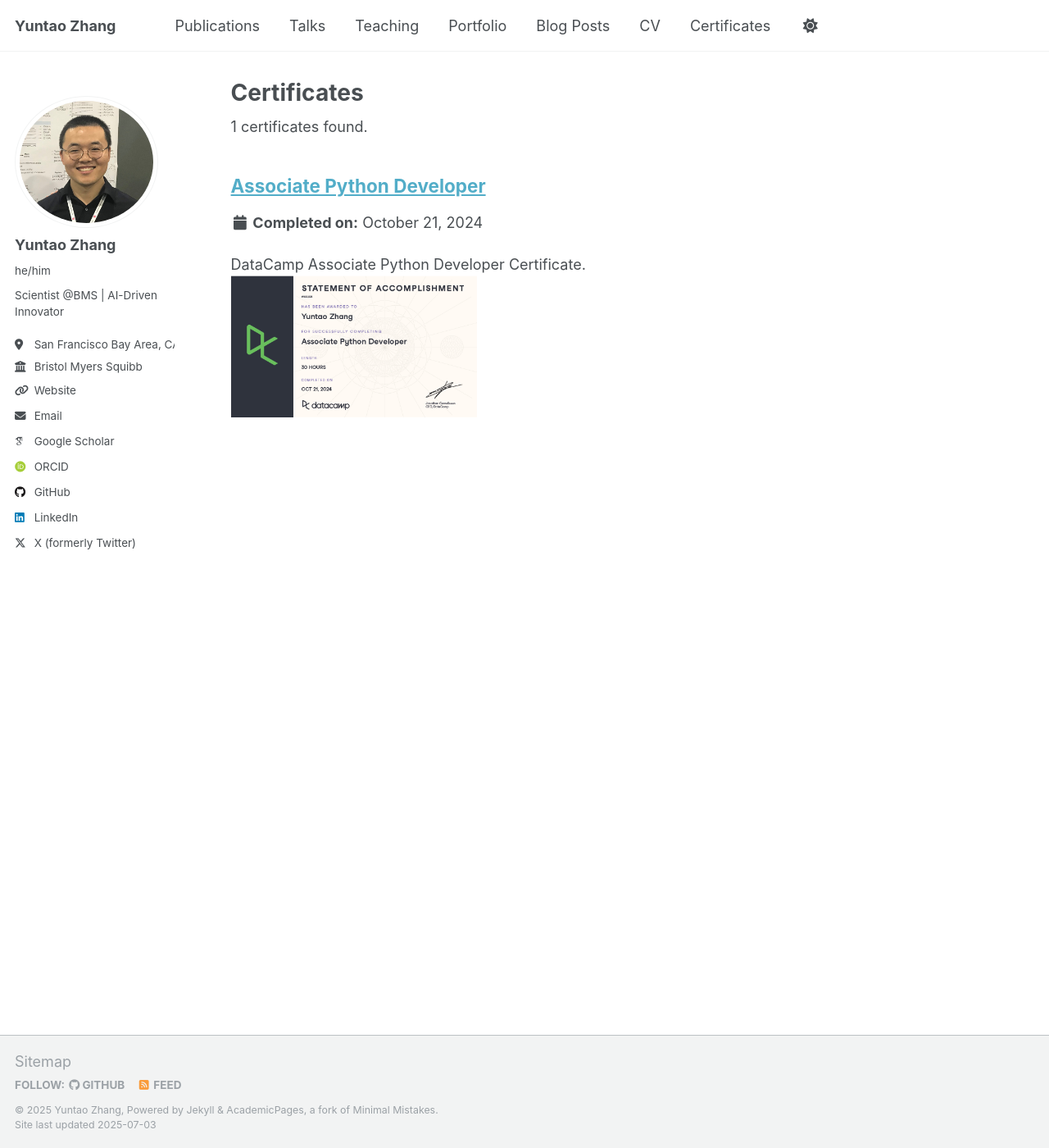
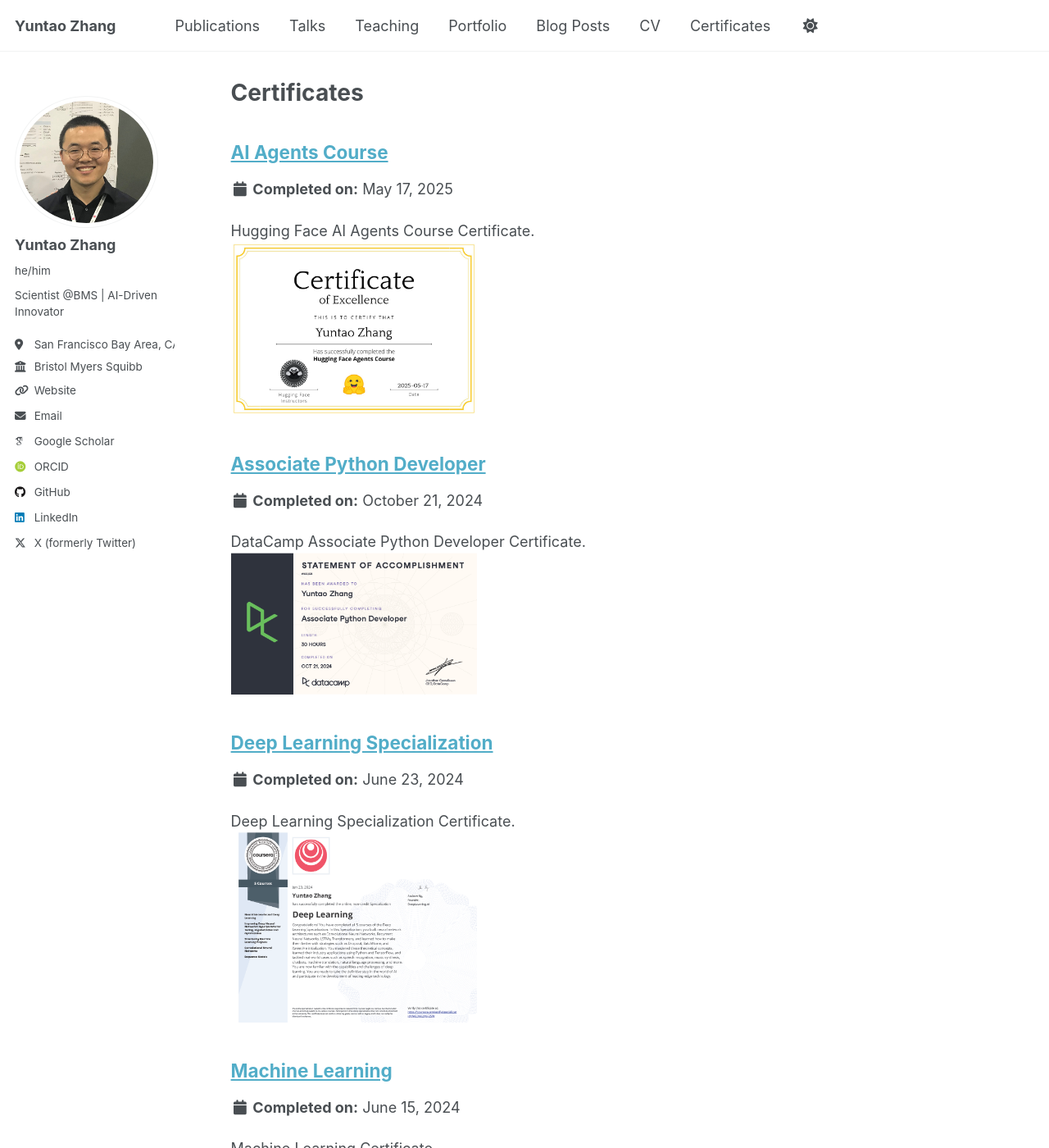
Before and after one commit to yuntaozhang999/yuntaozhang999.github.io, a Jekyll site: the page built from _pages/certificates.html, in a window 1280 px wide and 1400 px high. Shown: the whole window at 82% size. Built offline with Jekyll 4.4.1, drawn with Linux system fonts in a browser that asks for light colours; some web fonts are replaced; some of the changed lines change nothing that is shown.

Commit message:
Add new certificates for AI Agents Course, Deep Learning Specialization, and Machine Learning, including details and images

```diff
--- /dev/null
+++ b/_certificates/agents-course-huggingface-2025.md
@@ -0,0 +1,34 @@
+---
+title: "AI Agents Course"
+excerpt: "Hugging Face AI Agents Course Certificate.<br/><a href='/files/agents-course-huggingface-2025.pdf' target='_blank'><img src='/images/agents-course-huggingface-2025.png' width='300' alt='AI Agents Course Certificate'></a>"
+collection: certificates
+date: 2025-05-17
+---
+
+**Issued by:** Hugging Face
+**Completed on:** May 17, 2025
+
+**Course Overview:**
+This course provides a comprehensive, hands-on journey into the world of AI Agents, covering everything from foundational concepts to advanced implementation and evaluation. The curriculum is designed to build practical expertise in designing, building, and deploying autonomous agents using cutting-edge tools and libraries. Through a series of hands-on labs, real-world assignments, and competitive challenges, I gained a deep understanding of agent architecture and its application to complex problems.
+
+**Key Skills Acquired:**
+*   **Agent Fundamentals:** Understanding of core agent components like Tools, Thoughts, Actions, and Observations (TTAO).
+*   **LLM Integration:** Proficiency in using Large Language Models (LLMs) as the reasoning engine for agents, including message formatting and chat templates.
+*   **Agent Frameworks:** Hands-on experience with popular agent development libraries such as `smolagents`, `LlamaIndex`, and `LangGraph`.
+*   **Advanced Techniques:** Fine-tuning LLMs for function-calling, implementing agent observability, and performing rigorous evaluation.
+*   **Practical Applications:** Built and deployed agents for real-world use cases and participated in a competitive challenge to benchmark agent performance.
+*   **Development Tools:** Python, Hugging Face Hub (Spaces, Model Sharing).
+
+**Curriculum:**
+The course is structured into several core units and specialized bonus modules:
+1.  **Agent Fundamentals:** Explored the theoretical underpinnings of AI agents and built a simple agent from scratch.
+2.  **Frameworks:** Dived into established libraries to understand how foundational concepts are implemented for robust agent development.
+3.  **Use Cases:** Applied learned concepts to build agents for practical, real-world scenarios.
+4.  **Final Assignment:** Developed a sophisticated agent for a selected benchmark, competing on a leaderboard to validate its performance.
+*   **Bonus Unit 1: Fine-tuning an LLM for Function-calling:** Learned to adapt LLMs specifically for tool use.
+*   **Bonus Unit 2: Agent Observability and Evaluation:** Gained skills in monitoring and assessing agent behavior and performance.
+*   **Bonus Unit 3: Agents in Games:** Explored a fun and challenging application by building an agent to play Pokémon battles.
+
+This course has equipped me with the theoretical knowledge and practical skills to build and deploy intelligent, autonomous AI agents capable of solving complex tasks.
+
+You can view the certificate <a href='/files/agents-course-huggingface-2025.pdf' target='_blank'>here</a>.
--- /dev/null
+++ b/_certificates/deep-learning-specialization-deeplearningai-coursera-2024.md
@@ -0,0 +1,34 @@
+---
+title: "Deep Learning Specialization"
+excerpt: "Deep Learning Specialization Certificate.<br/><a href='/files/deep-learning-specialization-deeplearningai-coursera-2024.pdf' target='_blank'><img src='/images/deep-learning-specialization-deeplearningai-coursera-2024.png' width='300' alt='Deep Learning Specialization Certificate'></a>"
+collection: certificates
+date: 2024-06-23
+---
+
+**Issued by:** DeepLearning.AI & Coursera
+**Instructors:** Andrew Ng, Kian Katanforoosh, Younes Bensouda Mourri
+**Completed on:** June 23, 2024
+
+**Specialization Overview:**
+This foundational program, created by AI pioneer Andrew Ng, provides a comprehensive pathway into the world of deep learning. It is designed to equip learners with the knowledge and skills to understand the capabilities, challenges, and consequences of deep learning and to participate in the development of leading-edge AI technology.
+
+The specialization covers the core concepts of deep learning, from foundational neural networks to advanced architectures. I gained hands-on experience building and training various neural network models, including Convolutional Neural Networks (CNNs), Recurrent Neural Networks (RNNs), LSTMs, and Transformers. The curriculum also emphasizes practical industry techniques for improving model performance, such as Dropout, BatchNorm, and Xavier/He initialization, all implemented using Python and TensorFlow. Through a series of real-world case studies, I applied these concepts to tasks like speech recognition, music synthesis, chatbots, machine translation, and natural language processing.
+
+**Key Skills Acquired:**
+*   **Foundational Concepts:** Artificial Neural Networks, Deep Learning, Backpropagation, Optimization, Hyperparameter Tuning
+*   **Core Architectures:** Convolutional Neural Networks (CNNs), Recurrent Neural Networks (RNNs), Transformers
+*   **Advanced Models:** Gated Recurrent Unit (GRU), Long Short Term Memory (LSTM), Attention Models
+*   **Frameworks & Programming:** TensorFlow, Python Programming
+*   **Applications:** Object Detection and Segmentation, Facial Recognition Systems, Natural Language Processing (NLP), Transfer Learning, Multi-Task Learning
+
+**Curriculum:**
+The specialization is composed of five in-depth courses:
+1.  **Neural Networks and Deep Learning:** Building a solid foundation in deep learning and implementing vectorized neural networks.
+2.  **Improving Deep Neural Networks:** Mastering hyperparameter tuning, regularization, and optimization to build robust models.
+3.  **Structuring Machine Learning Projects:** Learning best practices for developing and analyzing machine learning systems, including bias/variance analysis.
+4.  **Convolutional Neural Networks:** Building and applying CNNs for visual detection, recognition, and artistic style transfer.
+5.  **Sequence Models:** Working with RNNs, LSTMs, and Transformers for NLP, language modeling, and other sequence-based tasks.
+
+This specialization has provided me with a strong theoretical and practical foundation in deep learning, preparing me to tackle complex AI challenges and contribute to innovative solutions in the field.
+
+You can view the certificate <a href='/files/deep-learning-specialization-deeplearningai-coursera-2024.pdf' target='_blank'>here</a>.
--- /dev/null
+++ b/_certificates/machine-learning-stanfordonline-coursera-2024.md
@@ -0,0 +1,27 @@
+---
+title: "Machine Learning"
+excerpt: "Machine Learning Certificate.<br/><a href='/files/machine-learning-stanfordonline-coursera-2024.pdf' target='_blank'><img src='/images/machine-learning-stanfordonline-coursera-2024.png' width='300' alt='Machine Learning Certificate'></a>"
+collection: certificates
+date: 2024-06-15
+---
+
+**Issued by:** Stanford University on Coursera
+**Instructors:** Andrew Ng
+**Coursework Completed:** 2021
+**Certificate Issued:** June 15, 2024
+
+**Course Overview:**
+This renowned Machine Learning course, taught by Andrew Ng of Stanford University, is one of the most influential MOOCs in the field. It provides a comprehensive introduction to machine learning, data mining, and statistical pattern recognition. The course emphasizes both the theoretical foundations and practical implementation of core machine learning algorithms, with all programming assignments completed in Octave/MATLAB—building algorithms from scratch to deepen understanding.
+
+I completed all coursework and assignments in 2021, gaining hands-on experience with the material at that time. However, I only obtained the official certificate in 2024.
+
+**Key Skills Acquired:**
+* **Core Algorithms:** Linear Regression, Logistic Regression, Neural Networks, Support Vector Machines (SVMs)
+* **Unsupervised Learning:** K-Means Clustering, Principal Component Analysis (PCA), Anomaly Detection
+* **Practical Applications:** Recommender Systems (Collaborative Filtering), Photo OCR
+* **ML Best Practices:** Bias/Variance Tradeoff, Regularization, Evaluation Metrics (e.g., F1 score), Learning Curves, Error Analysis
+* **Programming & Math:** Implemented algorithms in Octave/MATLAB; applied linear algebra and calculus concepts essential for ML
+
+Completing this course provided me with a strong theoretical and practical foundation in machine learning, including the mathematical principles behind key algorithms and the experience of implementing them from the ground up. This knowledge has been instrumental in my ongoing work and understanding of AI systems.
+
+You can view the certificate <a href='/files/machine-learning-stanfordonline-coursera-2024.pdf' target='_blank'>here</a>.
--- a/_pages/certificates.html
+++ b/_pages/certificates.html
@@ -7,8 +7,6 @@
 
 {% include base_path %}
 
-{{ site.certificates | size }} certificates found.
-
 {% for post in site.certificates reversed %}
   {% include archive-single.html %}
 {% endfor %}
```
Also changed, not shown: images/agents-course-huggingface-2025.png (added), images/deep-learning-specialization-deeplearningai-coursera-2024.png (added), images/machine-learning-stanfordonline-coursera-2024.png (added).
